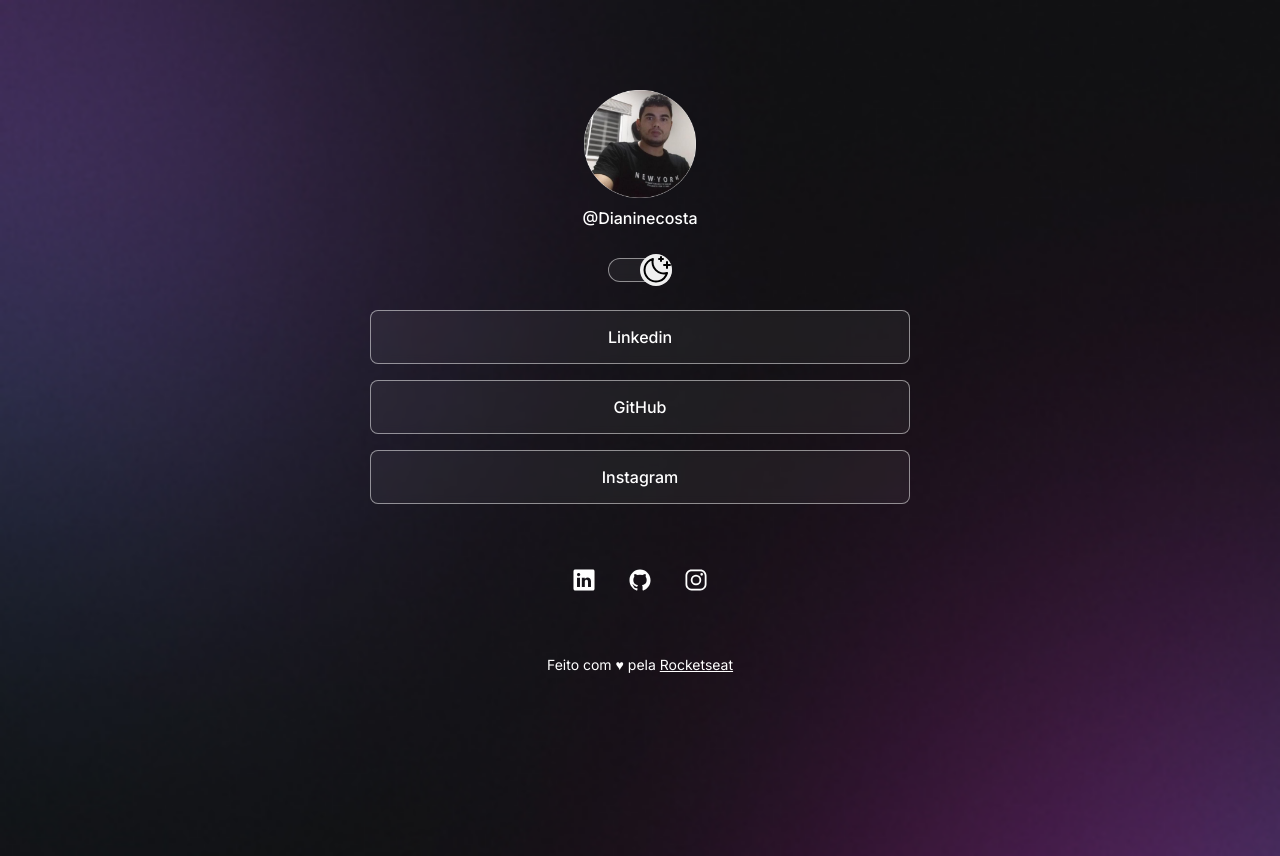
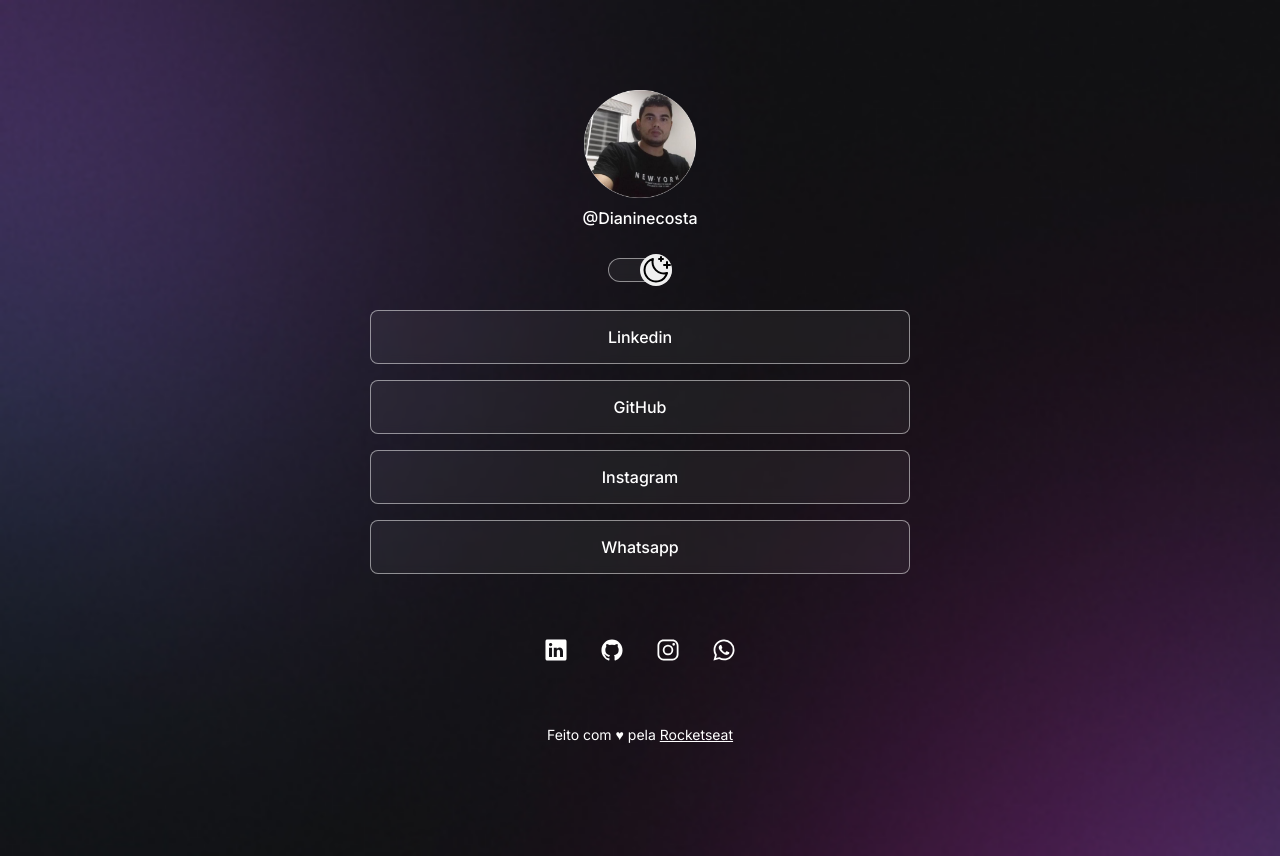
Before and after one commit to Dianine/Discover-rocketseat, a plain HTML site: page index.html in a window 1280 px wide. Drawn offline with nearby package versions, Linux system fonts and the light colour scheme.

Commit message:
Implementação whatsapp com mensagem personalizada

```diff
--- a/index.html
+++ b/index.html
@@ -32,6 +32,9 @@
       <li>
         <a href="https://www.instagram.com/dianineecosta/?igshid=NGExMmI2YTkyZg%3D%3D" target="_blank">Instagram</a>
       </li>
+      <li>
+        <a href="https://wa.me/5586999489627?text=Olá, tudo bem ?" target="_blank">Whatsapp</a>
+      </li>
     </ul>
     <div class="social-links">
       <a href="https://www.linkedin.com/in/dianine-desenvolvedor/" target="_blank">
@@ -45,11 +48,17 @@
       <a href="https://www.instagram.com/dianineecosta/?igshid=NGExMmI2YTkyZg%3D%3D" target="_blank">
         <ion-icon name="logo-instagram"></ion-icon>
       </a>
+
+      <a href="https://wa.me/5586999489627?text=Olá, tudo bem?" target="_blank">
+        <ion-icon name="logo-whatsapp"></ion-icon>
+      </a>
     </div>
     <footer>
       Feito com ♥ pela <a href="https://rocketseat.com.br/">Rocketseat</a>
     </footer>
   </div>
+
+
   <script type="module" src="https://unpkg.com/ionicons@7.1.0/dist/ionicons/ionicons.esm.js"></script>
   <script nomodule src="https://unpkg.com/ionicons@7.1.0/dist/ionicons/ionicons.js"></script>
 
```
